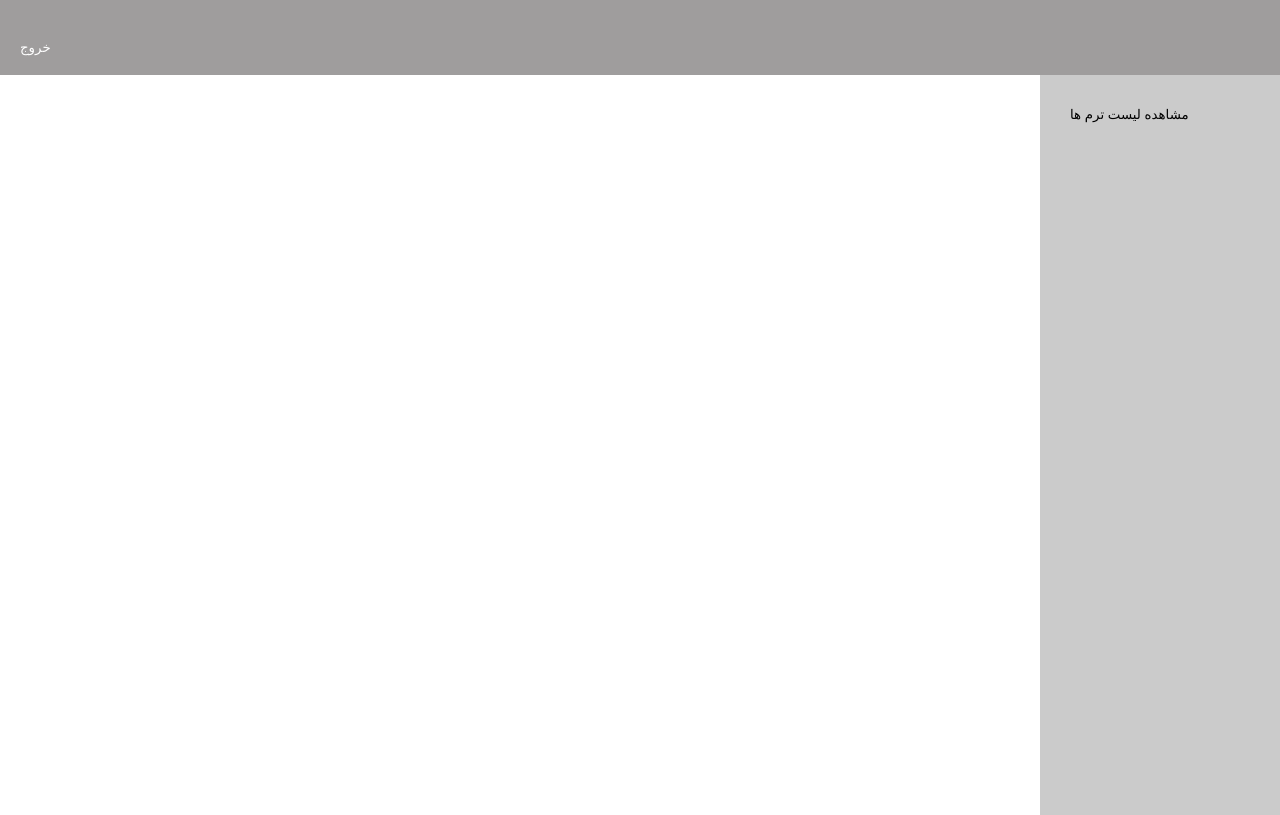
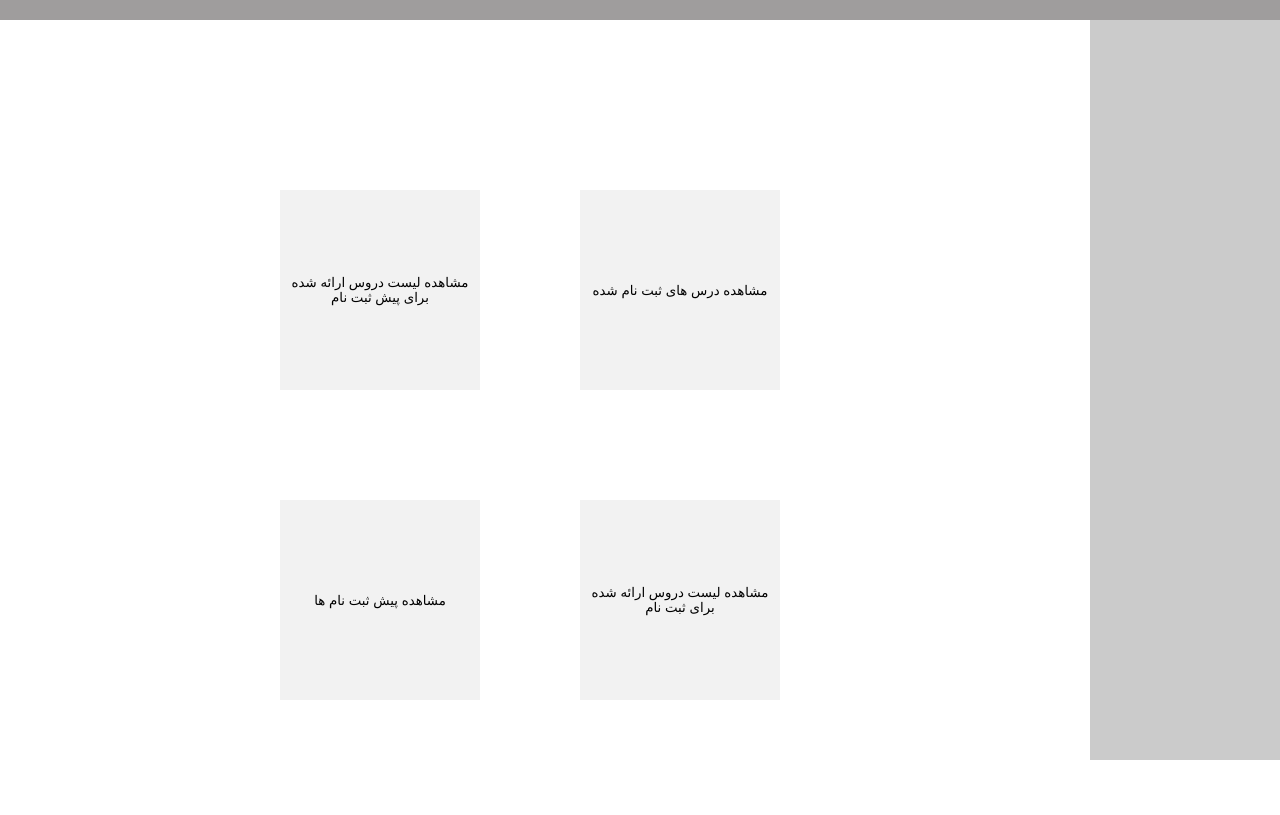
Before and after one commit to narjesabdolii/unitSelection_React, a React (Create React App) app in the folder front-end/: page / in a window 1280 px wide. Built offline with nearby package versions, Linux system fonts and the light colour scheme.

Commit message:
Student informayion of each term

```diff
--- a/front-end/src/App.js
+++ b/front-end/src/App.js
@@ -1,12 +1,12 @@
 import React from 'react';
 import LoginForm from './Components/LoginForm';
 import './LoginForm.css';
-import StudentTerms from './Components/StudentTermsList';
+import StudentInfoTerm from './Components/StudentInfoTerm';
 
 const App = () => {
   return (
     <div className="app">
-      <StudentTerms />
+      <StudentInfoTerm />
     </div>
   );
 };
--- /dev/null
+++ b/front-end/src/Components/StudentInfoTerm.css
@@ -0,0 +1,74 @@
+.studentInfo-terms {
+  background-color: #ffffff;
+  display: flex;
+  flex-direction: column;
+  height: 700px;
+  }
+
+  .navbar {
+    background-color: #9F9D9D;
+    color: #fff;
+    padding: 10px;
+    height: 60px;
+  }
+
+  .container {
+    display: flex;
+    flex-direction: row-reverse; /* Reverse the order of flex items */
+    padding-left: 20px;
+  }
+
+  .logout-button {
+    background-color: #9F9D9D;
+    color: white;
+    margin-top: 20px;
+  }
+
+  .sidebar {
+    background-color: #CBCBCB;
+    width: 150px;
+    height: 700px;
+    padding: 20px;
+  }
+
+
+  .content {
+    display: flex;
+    flex-direction: column;
+    align-items: center;
+    justify-content: center;
+    margin-right: 200px;
+  }
+
+
+
+
+  .term-buttons {
+    display: flex;
+    justify-content: center;
+    margin-top: 20px;
+    margin-right: 10px;
+    margin-left: 100px;
+  }
+
+  .button-column {
+    display: flex;
+    flex-direction: column;
+  }
+
+  .term-button {
+    width: 200px;
+    height: 200px;
+    margin-bottom: 10px;
+    margin-right: 100px; /* تغییر فاصله بین دکمه‌های یک سطر */
+    background-color: #F2F2F2;
+    color: black;
+
+  }
+
+
+  .circle {
+
+    background-color: black;
+    border-radius: 50%;
+  }
--- /dev/null
+++ b/front-end/src/Components/StudentInfoTerm.jsx
@@ -0,0 +1,39 @@
+import React from 'react';
+import './StudentInfoTerm.css';
+
+const StudentInfoTerm = () => {
+  const studentInfoTerm = [
+    'مشاهده لیست دروس ارائه شده برای پیش ثبت نام',
+    'مشاهده پیش ثبت نام ها',
+    'مشاهده درس های ثبت نام شده',
+    'مشاهده لیست دروس ارائه شده برای ثبت نام'
+  ];
+
+  return (
+    <div className="studentInfo-terms">
+      <nav className="navbar">
+      </nav>
+      <div className="container">
+        <div className="sidebar">
+          {/* بدون دکمه */}
+        </div>
+        <div className="content">
+          <div className="term-buttons">
+            <div className="button-column">
+              <button className="term-button">
+              <span className="circle"></span>
+                {studentInfoTerm[0]}</button>
+              <button className="term-button">{studentInfoTerm[1]}</button>
+            </div>
+            <div className="button-column">
+              <button className="term-button">{studentInfoTerm[2]}</button>
+              <button className="term-button">{studentInfoTerm[3]}</button>
+            </div>
+          </div>
+        </div>
+      </div>
+    </div>
+  );
+};
+
+export default StudentInfoTerm;
```
